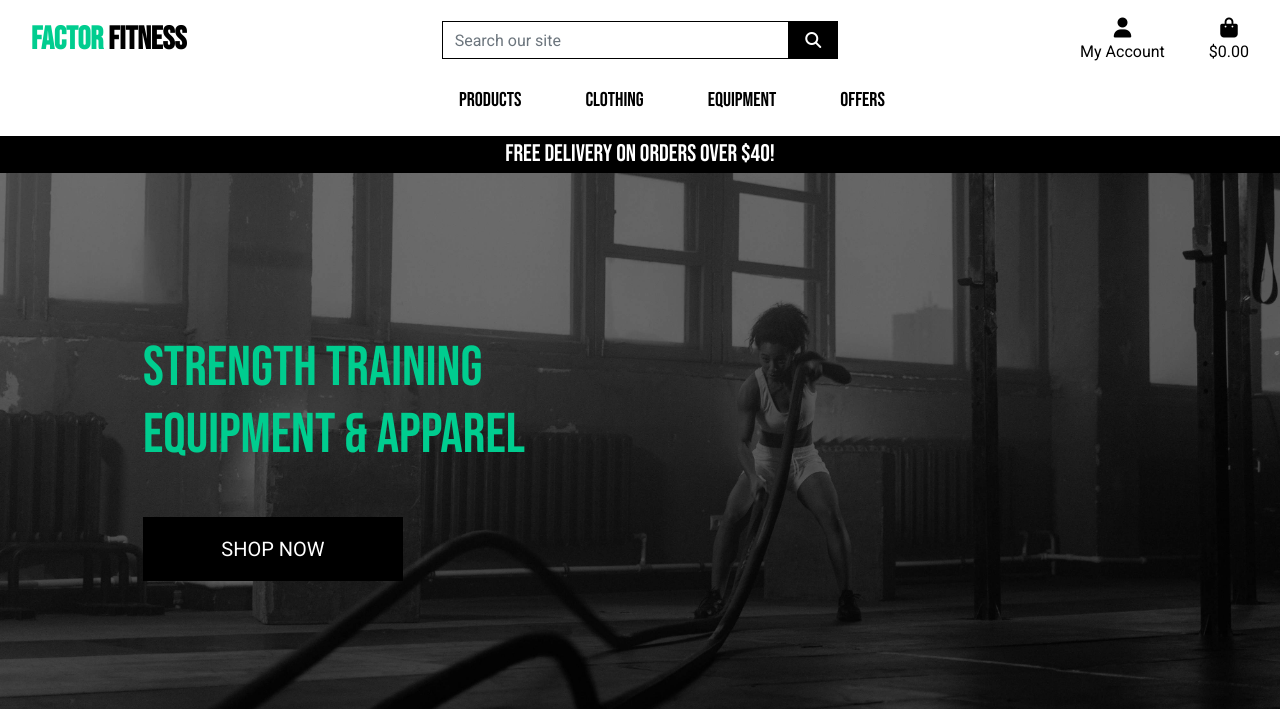
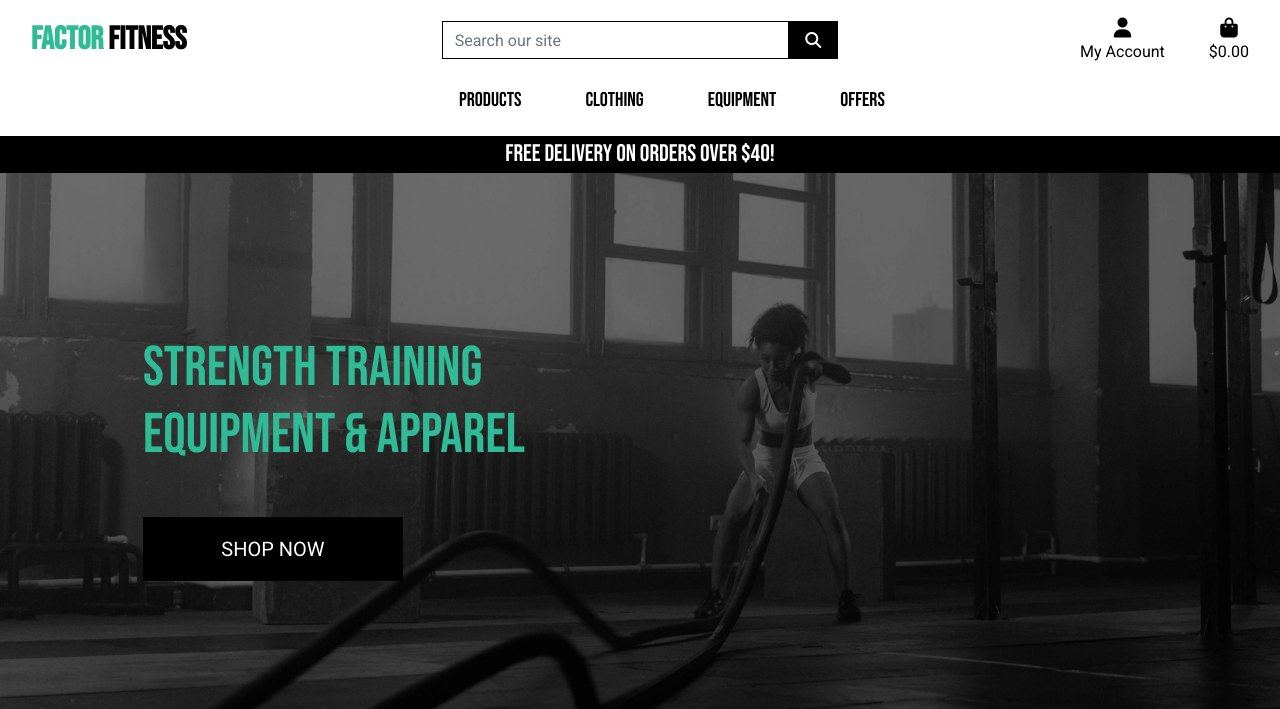
Before and after one commit to develosi/factor_fitness, a Django app: page / in a window 1280 px wide. Shown: the top 709 px of the page. Run offline with Django 3.2, Linux system fonts and the light colour scheme; some libraries are stand-ins or nearby versions.

Commit message:
Update green text colour

```diff
--- a/static/css/base.css
+++ b/static/css/base.css
@@ -69,7 +69,7 @@ body {
 }
 
 .text-green {
-    color: #00cd8f !important;
+    color: #2EBB95 !important;
 }
 
 .border-black {
```
